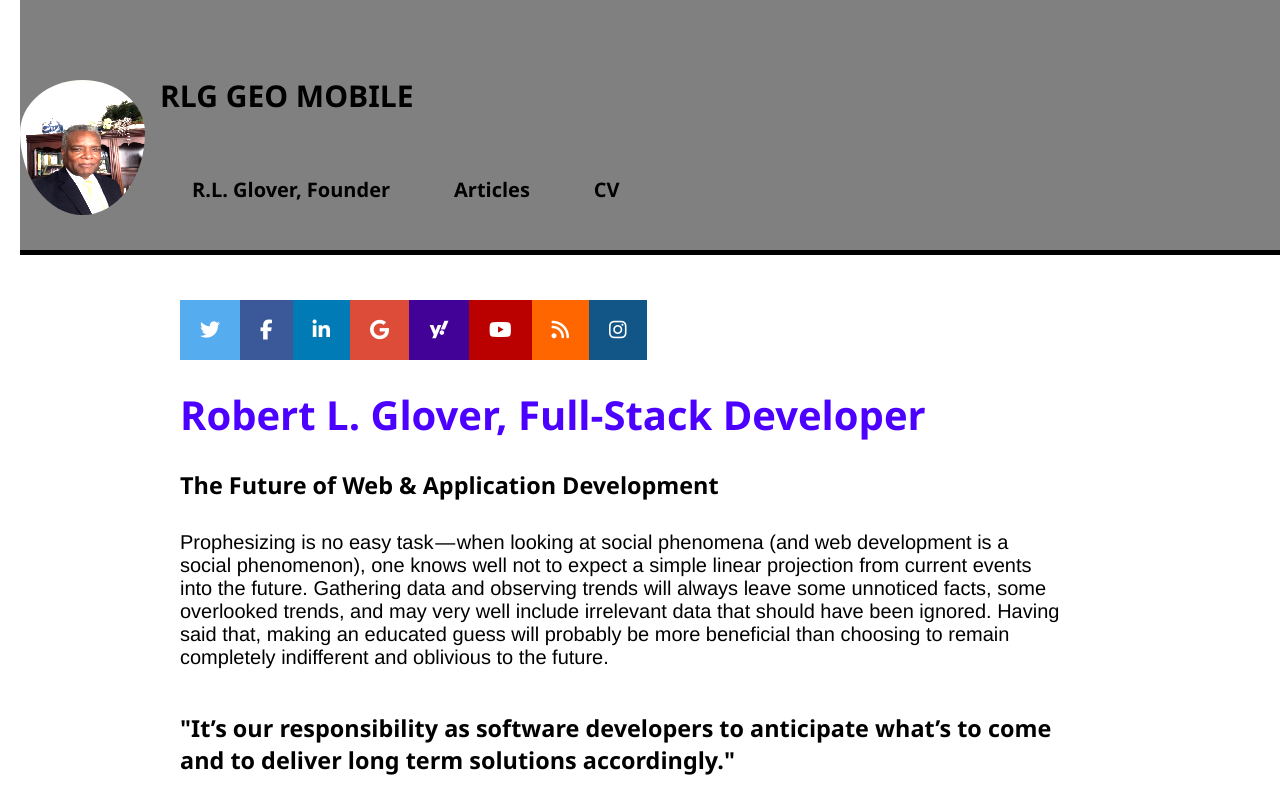
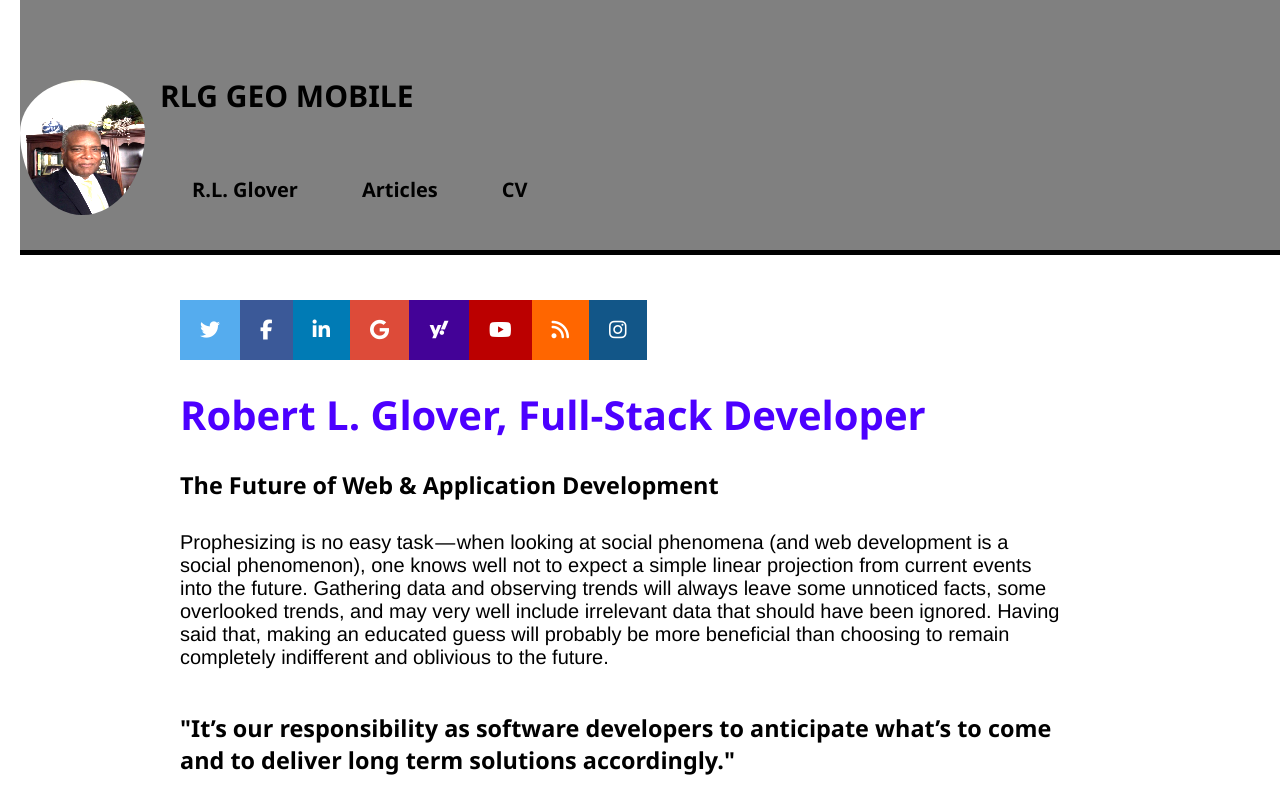
Before and after one commit to curgery/serene-plains-04273, a React (Create React App) app in the folder client/: page / in a window 1280 px wide. Shown: the top 800 px of the page. Built offline with nearby package versions, Linux system fonts and the light colour scheme.

Commit message:
changed navbar back...Founder

```diff
--- a/client/src/NavBar.js
+++ b/client/src/NavBar.js
@@ -15,7 +15,7 @@ const NavBar = () => (
     <h2>RLG GEO MOBILE</h2>
     <ul>
       <li>
-        <Link to='/'>R.L. Glover, Founder</Link>
+        <Link to='/'>R.L. Glover</Link>
       </li>
       <li>
         <Link to='/articles-list'>Articles</Link>
```
